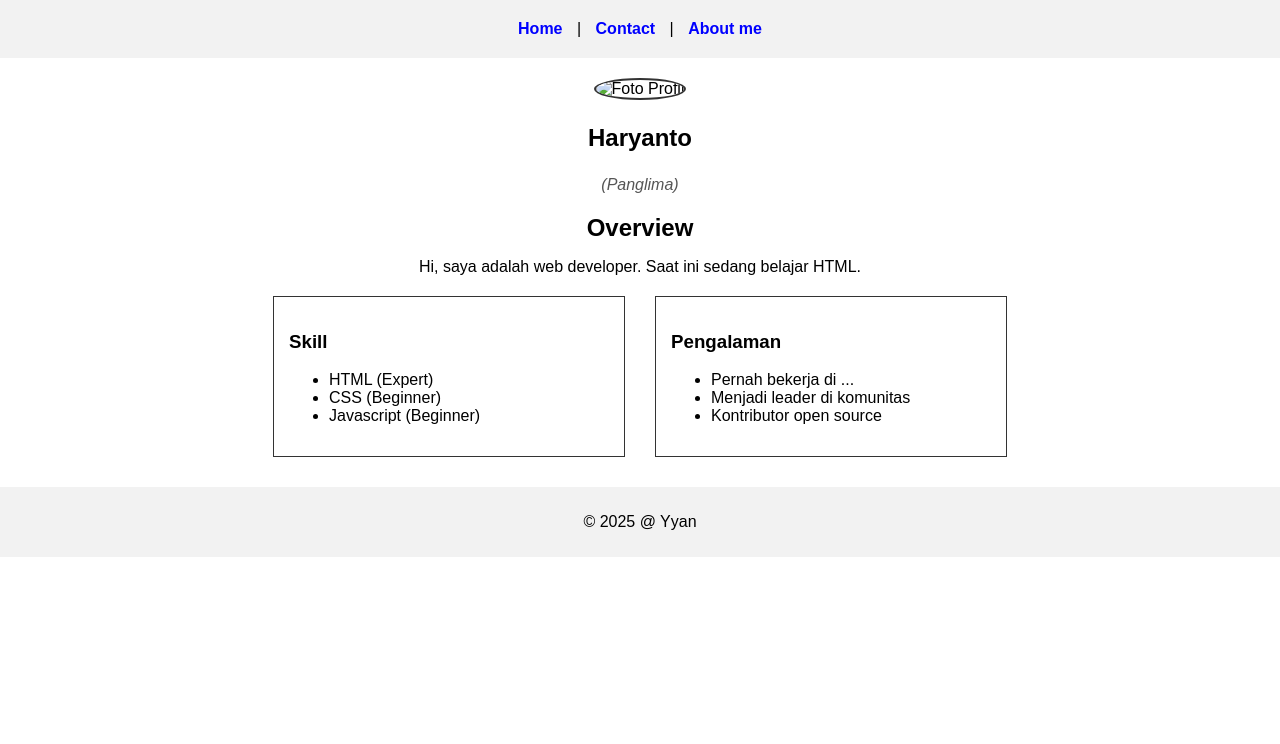
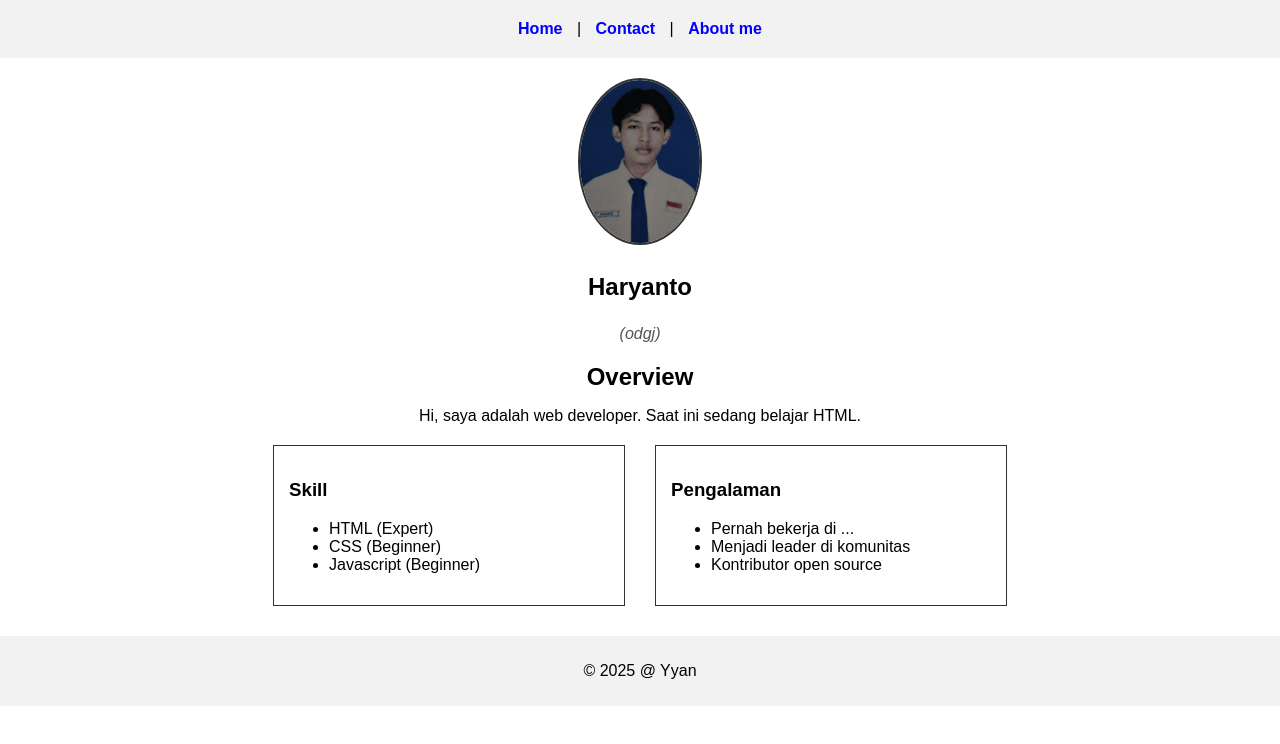
Before and after one commit to Yayanzah/Tugas-HTML, a plain HTML site: page web/index.html in a window 1280 px wide. Drawn offline with Linux system fonts and the light colour scheme.

Commit message:
memperbarui gambar profil dan mengganti judul di bagian profil

```diff
--- a/web/index.html
+++ b/web/index.html
@@ -74,9 +74,9 @@
 
     <!-- Profil -->
     <div class="profile">
-      <img src="foto.png" alt="Foto Profil" />
+      <img src="propil.jpg" alt="Foto Profil" />
       <p class="name">Haryanto</p>
-      <p class="title">(Panglima)</p>
+      <p class="title">(odgj)</p>
     </div>
 
     <!-- Overview -->
```
Also changed, not shown: web/propil.jpg (added).
